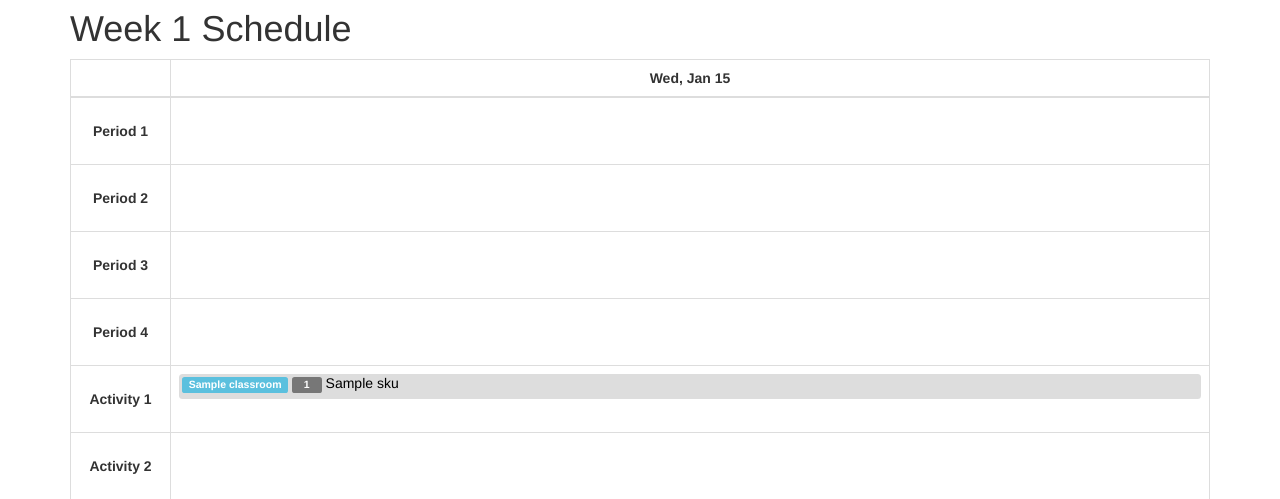
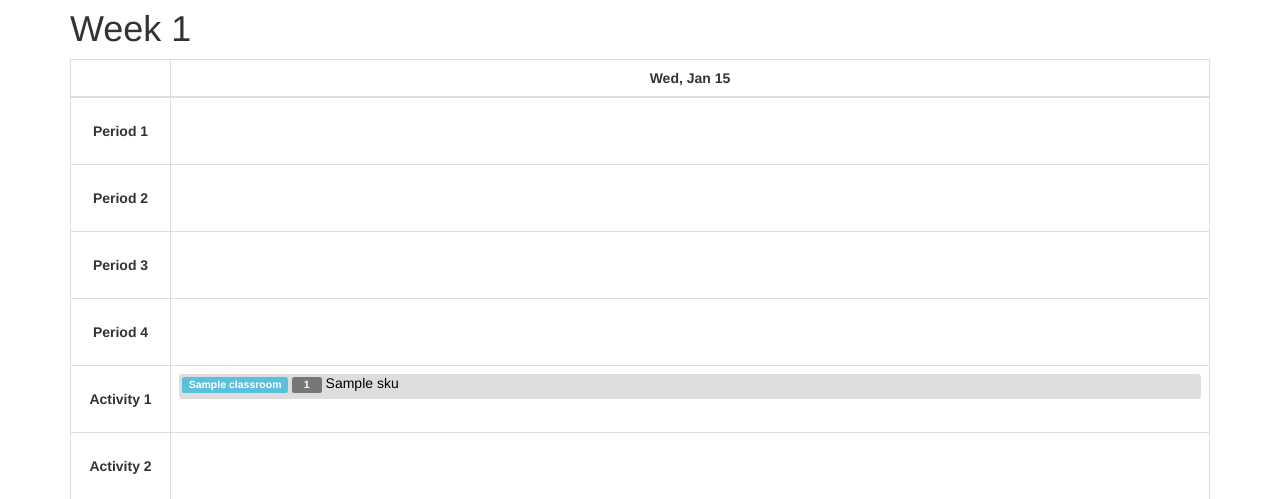
Before and after one commit to raghavsethi/techtracking, a Django app: page / in a window 1280 px wide. Shown: the part 51-550 px from the top of the page. Run offline with Django 3.2, Linux system fonts and the light colour scheme; a user stored in the database is signed in; tables that the repository leaves empty hold one stand-in row (values such as "Sample post"); some libraries are stand-ins or nearby versions.

Commit message:
MMinor readability improvements

```diff
--- a/checkout/templates/checkout/index.html
+++ b/checkout/templates/checkout/index.html
@@ -48,7 +48,7 @@
 
 <div class="body">
   <div class="container">
-    <h1>Week {{ week.week_number }} Schedule</h1>
+    <h1>Week {{ week.week_number }}</h1>
     {% if week_schedule %}
       <div class="table-responsive">
         <table class="table table-bordered table-hover" style="table-layout: fixed; height: 100%">
@@ -80,7 +80,8 @@
                             <div class="col-xs-12">
                               {% for sku in period_details.skus %}
                                 {% for reservation in sku.reservations %}
-                                  <div class="row reservation" data-toggle="tooltip" data-placement="bottom" title="{{ reservation.teachers }}">
+                                  <div class="row reservation" data-toggle="tooltip" data-placement="bottom"
+                                       title="{{ reservation.units }} units reserved by {{ reservation.teachers }} in classroom {{ reservation.classroom.name }}">
                                     <div class="col-xs-12">
                                       <div class="row">
                                         <div class="col-xs-12 sku-reservation">
```
